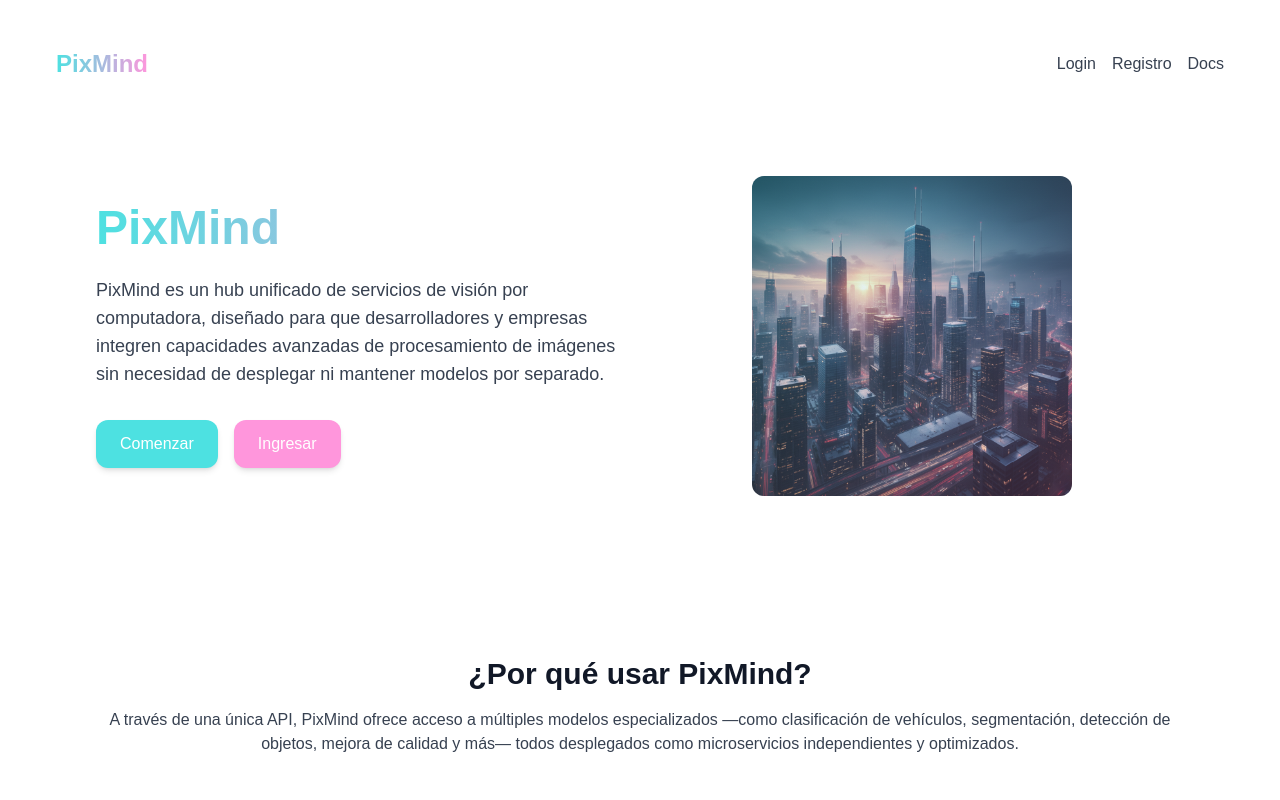
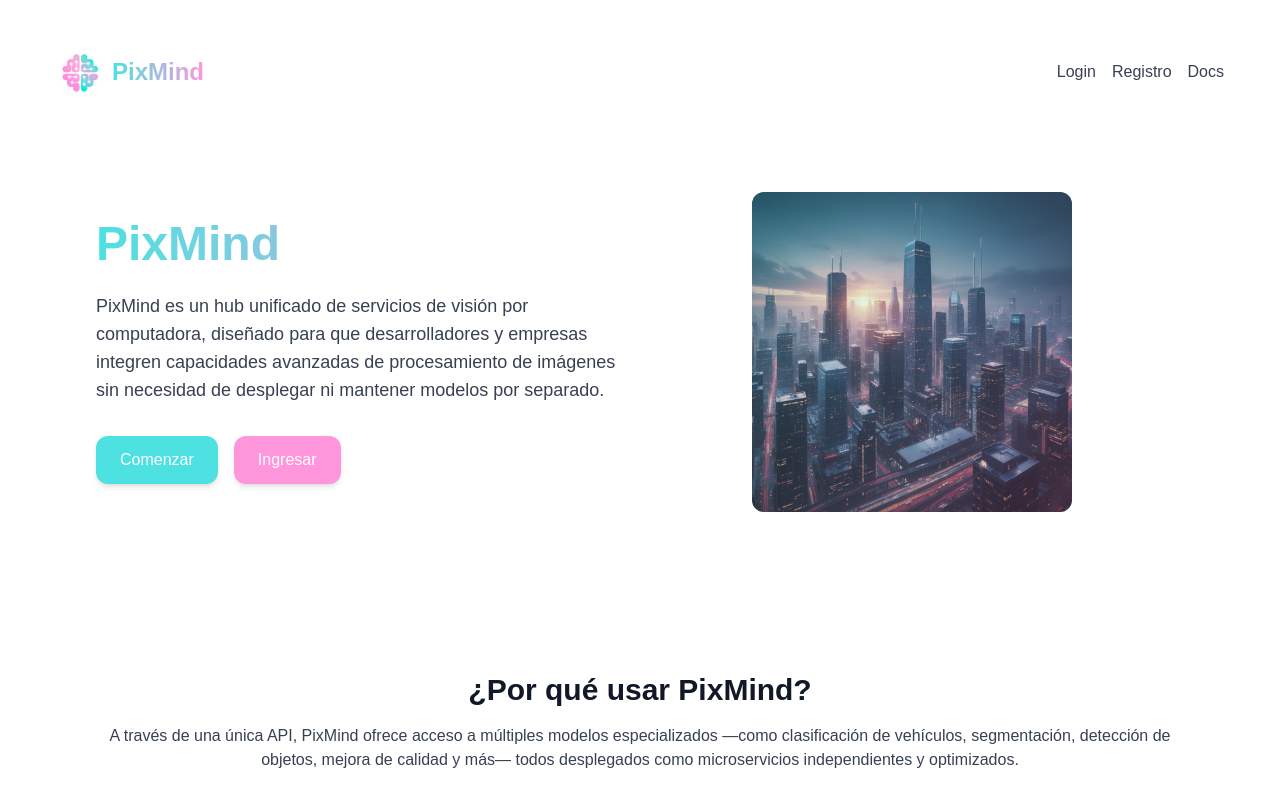
Before and after one commit to museortizmedia/PixMind, a React (Vite) app in the folder app/: page / in a window 1280 px wide. Shown: the top 800 px of the page. Built offline with nearby package versions, Linux system fonts and the light colour scheme.

Commit message:
Add Logo in NavBar

```diff
--- a/app/src/components/navbar.jsx
+++ b/app/src/components/navbar.jsx
@@ -29,11 +29,15 @@ export default function Navbar() {
 
   return (
     <nav className="flex items-center justify-between px-6 py-4 bg-[#fffffff6]">
-      <a
-        href="/"
-        className="text-2xl font-bold bg-gradient-to-r from-[#4DE1E1] to-[#FF96DC] text-transparent bg-clip-text"
-      >
-        PixMind
+      <a href="/" className="flex items-center gap-2">
+        <img
+          src="/PixMind.png"
+          alt="PixMind logo"
+          className="w-12 h-12 object-contain"
+        />
+        <span className="text-2xl font-bold bg-gradient-to-r from-[#4DE1E1] to-[#FF96DC] text-transparent bg-clip-text">
+          PixMind
+        </span>
       </a>
 
       <div className="flex items-center gap-6">
```
